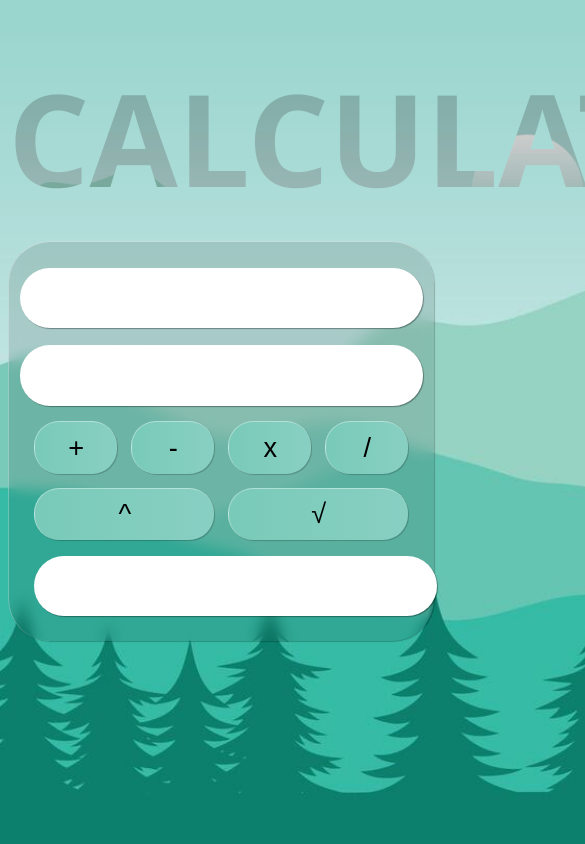
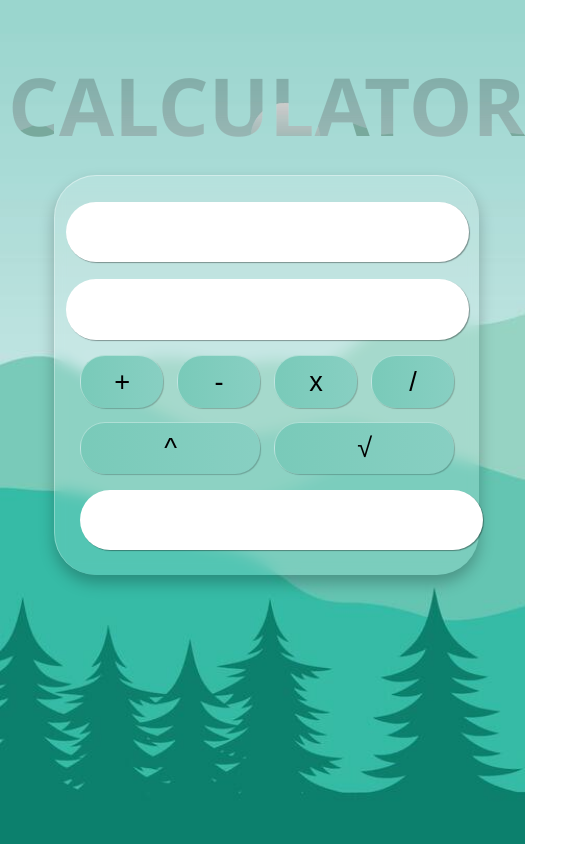
Before and after one commit to rajeswar-tammisetti/calculator, a plain HTML site: page index.html in a window 390 px wide. Shown: the top 844 px of the page, 585 px wide, since content can reach past the window. Drawn offline with Linux system fonts and the light colour scheme.

Commit message:
transparency-changes

```diff
--- a/style.css
+++ b/style.css
@@ -23,11 +23,12 @@ body {
 
 #cal{
     display: flex;
-    flex-direction:row;
+    flex-direction:column;
     height: auto;
     align-items: center;
     justify-content: center;
     flex-wrap:wrap;
+    height: 100vh;
     padding: 4vh 0;
 }
 
@@ -36,10 +37,14 @@ body {
     flex-direction: column;
     gap: 5vh;
     background-color: rgba(0, 0, 0, 0.100);
+    background: rgba(255,255,255,0.15);
     backdrop-filter:blur(7px);
+
+
     border-top: 1px solid rgba(255, 255, 255, 0.4);
     border-left: 1px solid rgba(255, 255, 255, 0.3);
-    box-shadow: 1px 1px 1px rgba(0, 0, 0, 0.229);
+    box-shadow: 0 8px 15px rgba(0,0,0,0.25);
+
     padding: 5vh;
     border-radius: 5vh;
     width: 100%;
@@ -127,7 +132,9 @@ input:focus {
 
 
 @media (max-width: 600px) {
-
+  #title-card{
+    font-size: 5em;
+  }
   #cal {
     height: auto;
     justify-content: flex-start;
```
